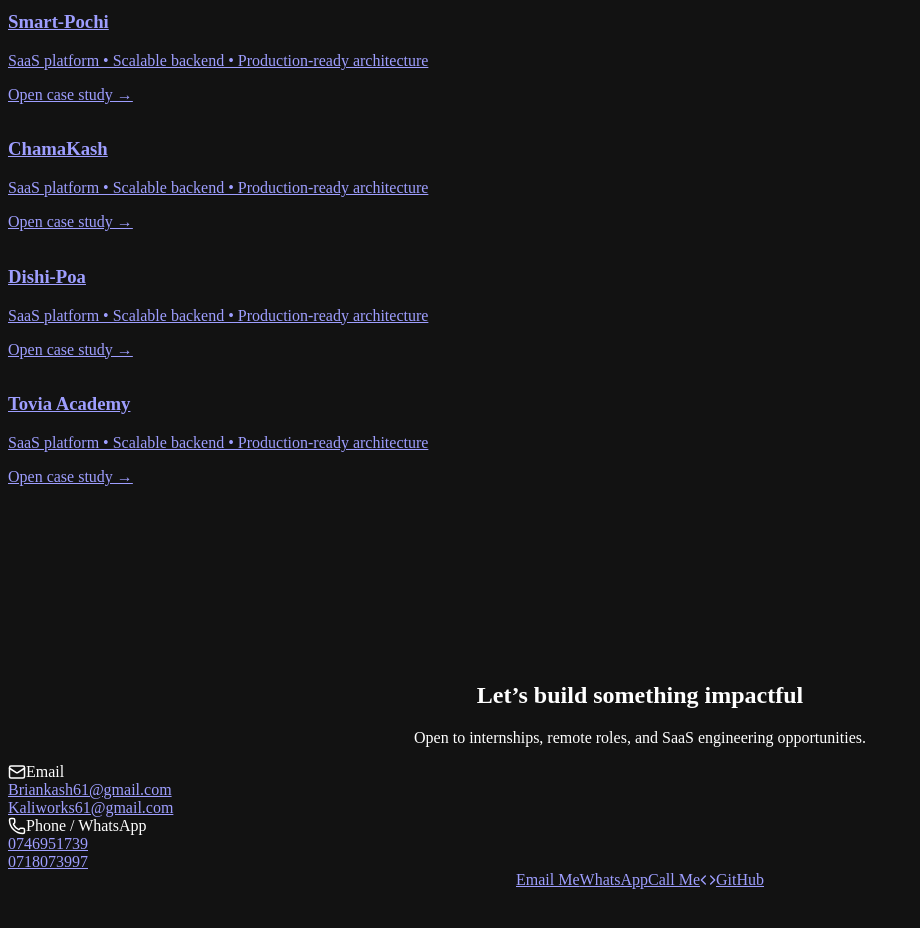
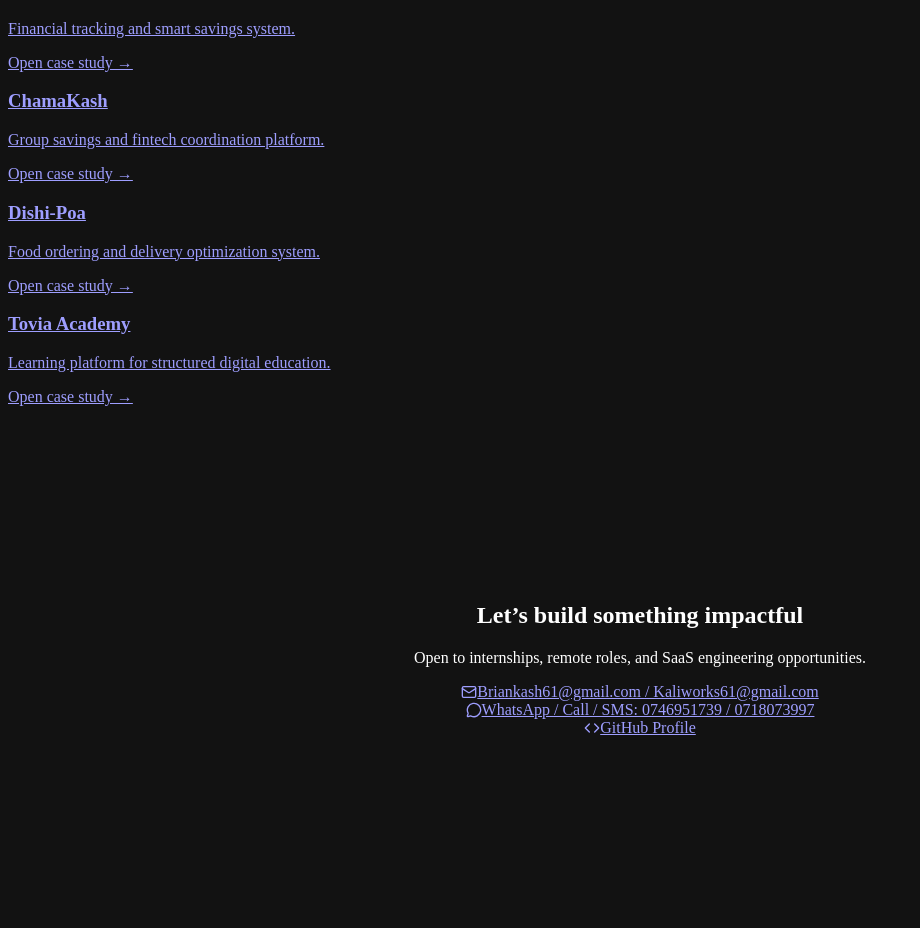
Before and after one commit to Bri-ankash/Kalali-B.M-Portfolio, a Next.js app: page / in a window 1280 px wide. Shown: the part 1284-2212 px from the top of the page, without its empty margins (0-920 px from the left). After the commit the page ends 2109 px from the top, so only its background shows below. Built offline with nearby package versions, Linux system fonts and the light colour scheme.

Commit message:
final portfolio polish: case studies, UI improvements, contact refinement

```diff
--- a/app/components/hire-me.tsx
+++ b/app/components/hire-me.tsx
@@ -16,75 +16,33 @@ export default function HireMe() {
         </p>
       </div>
 
-      {/* CONTACT GRID (clean, no borders) */}
-      <div className="grid md:grid-cols-2 gap-6">
-
-        {/* EMAILS */}
-        <div className="space-y-3">
-          <div className="flex items-center gap-2 text-white/80">
-            <Mail size={18} />
-            <span>Email</span>
-          </div>
-
-          <a href="mailto:Briankash61@gmail.com" className="block text-gray-300 hover:text-white transition">
-            Briankash61@gmail.com
-          </a>
-
-          <a href="mailto:Kaliworks61@gmail.com" className="block text-gray-300 hover:text-white transition">
-            Kaliworks61@gmail.com
-          </a>
-        </div>
-
-        {/* PHONE / WHATSAPP */}
-        <div className="space-y-3">
-          <div className="flex items-center gap-2 text-white/80">
-            <Phone size={18} />
-            <span>Phone / WhatsApp</span>
-          </div>
-
-          <a href="tel:+254746951739" className="block text-gray-300 hover:text-white transition">
-            0746951739
-          </a>
-
-          <a href="tel:+254718073997" className="block text-gray-300 hover:text-white transition">
-            0718073997
-          </a>
-        </div>
-
-      </div>
-
-      {/* ACTION BUTTONS */}
-      <div className="flex flex-wrap justify-center gap-4 mt-14">
+      {/* CLEAN INLINE CONTACTS */}
+      <div className="flex flex-col items-center gap-4 text-gray-300">
 
         <a
           href="mailto:Briankash61@gmail.com"
-          className="px-6 py-3 rounded-full bg-white/5 hover:bg-white/10 transition"
+          className="flex items-center gap-2 hover:text-white transition"
         >
-          Email Me
+          <Mail size={16} />
+          Briankash61@gmail.com / Kaliworks61@gmail.com
         </a>
 
         <a
           href="https://wa.me/254746951739"
           target="_blank"
-          className="px-6 py-3 rounded-full bg-white/5 hover:bg-white/10 transition"
+          className="flex items-center gap-2 hover:text-white transition"
         >
-          WhatsApp
-        </a>
-
-        <a
-          href="tel:+254718073997"
-          className="px-6 py-3 rounded-full bg-white/5 hover:bg-white/10 transition"
-        >
-          Call Me
+          <MessageCircle size={16} />
+          WhatsApp / Call / SMS: 0746951739 / 0718073997
         </a>
 
         <a
           href="https://github.com/Bri-ankash"
           target="_blank"
-          className="px-6 py-3 rounded-full bg-white/5 hover:bg-white/10 transition flex items-center gap-2"
+          className="flex items-center gap-2 hover:text-white transition"
         >
           <Code size={16} />
-          GitHub
+          GitHub Profile
         </a>
 
       </div>
--- a/app/components/projects.tsx
+++ b/app/components/projects.tsx
@@ -1,60 +1,69 @@
+"use client";
+
 import Link from "next/link";
-import Reveal from "./reveal";
+
+const projects = [
+  {
+    name: "Servigo",
+    desc: "SaaS system for service management and automation.",
+    slug: "servigo"
+  },
+  {
+    name: "Smart-Pochi",
+    desc: "Financial tracking and smart savings system.",
+    slug: "smart-pochi"
+  },
+  {
+    name: "ChamaKash",
+    desc: "Group savings and fintech coordination platform.",
+    slug: "chamakash"
+  },
+  {
+    name: "Dishi-Poa",
+    desc: "Food ordering and delivery optimization system.",
+    slug: "dishi-poa"
+  },
+  {
+    name: "Tovia Academy",
+    desc: "Learning platform for structured digital education.",
+    slug: "tovia-academy"
+  }
+];
 
 export default function Projects() {
-  const projects = [
-    { name: "Servigo", slug: "servigo" },
-    { name: "Smart-Pochi", slug: "smart-pochi" },
-    { name: "ChamaKash", slug: "chamakash" },
-    { name: "Dishi-Poa", slug: "dishi-poa" },
-    { name: "Tovia Academy", slug: "tovia-academy" }
-  ];
+  return (
+    <section className="px-6 max-w-5xl mx-auto py-24">
 
-  return (
-    <section className="px-6 max-w-6xl mx-auto pb-32">
-
-      <div className="mb-14">
-        <h2 className="text-4xl font-bold">
+      {/* UPDATED HEADER */}
+      <h2 className="text-3xl font-bold mb-3">
         Engineering Case Studies
       </h2>
 
-        <p className="text-gray-400 mt-3 max-w-xl">
-          Real systems built for fintech, SaaS, and automation.
+      <p className="text-gray-400 mb-10 max-w-2xl">
+        Systems I have built in fintech, SaaS, and automation for real-world problems.
       </p>
-      </div>
 
-      <div className="grid md:grid-cols-3 gap-10">
-
+      {/* CLEAN LIST (NO BOXES) */}
+      <div className="space-y-10">
         {projects.map((p) => (
-          <Reveal key={p.slug}>
-            <Link href={`/projects/${p.slug}`}>
-              <div className="
-                group p-6 rounded-2xl
-                bg-white/5 backdrop-blur-xl
-                transition-all duration-300
-
-                hover:-translate-y-3
-                hover:bg-white/10
-                hover:shadow-[0_30px_80px_rgba(0,0,0,0.4)]
-              ">
-
-                <h3 className="text-xl font-semibold group-hover:text-white">
+          <Link
+            key={p.slug}
+            href={`/projects/${p.slug}`}
+            className="block group"
+          >
+            <h3 className="text-2xl font-semibold group-hover:text-white/70 transition">
               {p.name}
             </h3>
 
-                <p className="text-gray-400 text-sm mt-3 leading-relaxed">
-                  SaaS platform • Scalable backend • Production-ready architecture
+            <p className="text-gray-400 mt-2">
+              {p.desc}
             </p>
 
-                <p className="text-xs text-gray-500 mt-6">
+            <p className="text-sm text-white/50 mt-3 group-hover:text-white transition">
               Open case study →
             </p>
-
-              </div>
           </Link>
-          </Reveal>
         ))}
-
       </div>
 
     </section>
```
Lines whose indentation alone changed are shown as unchanged.
